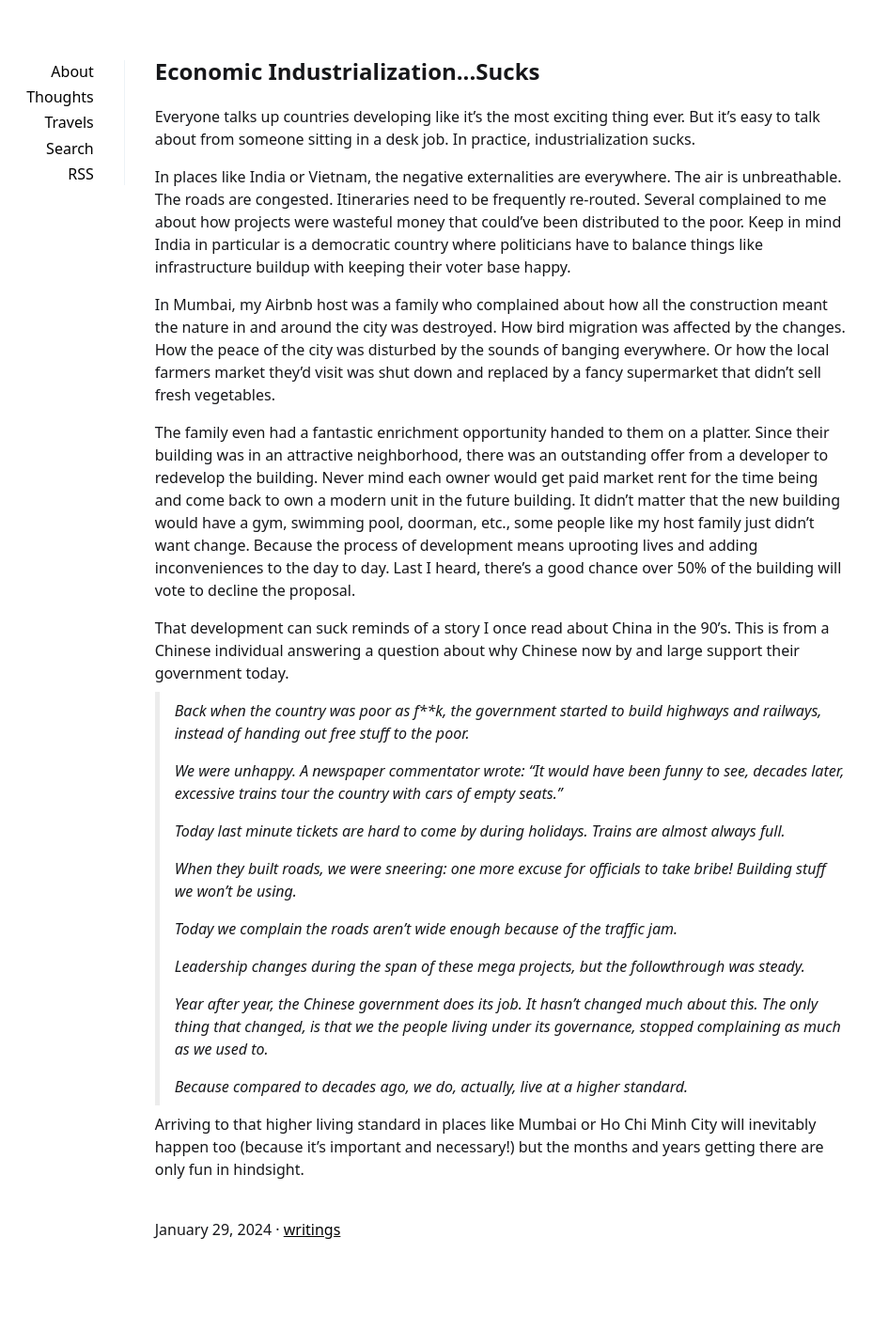
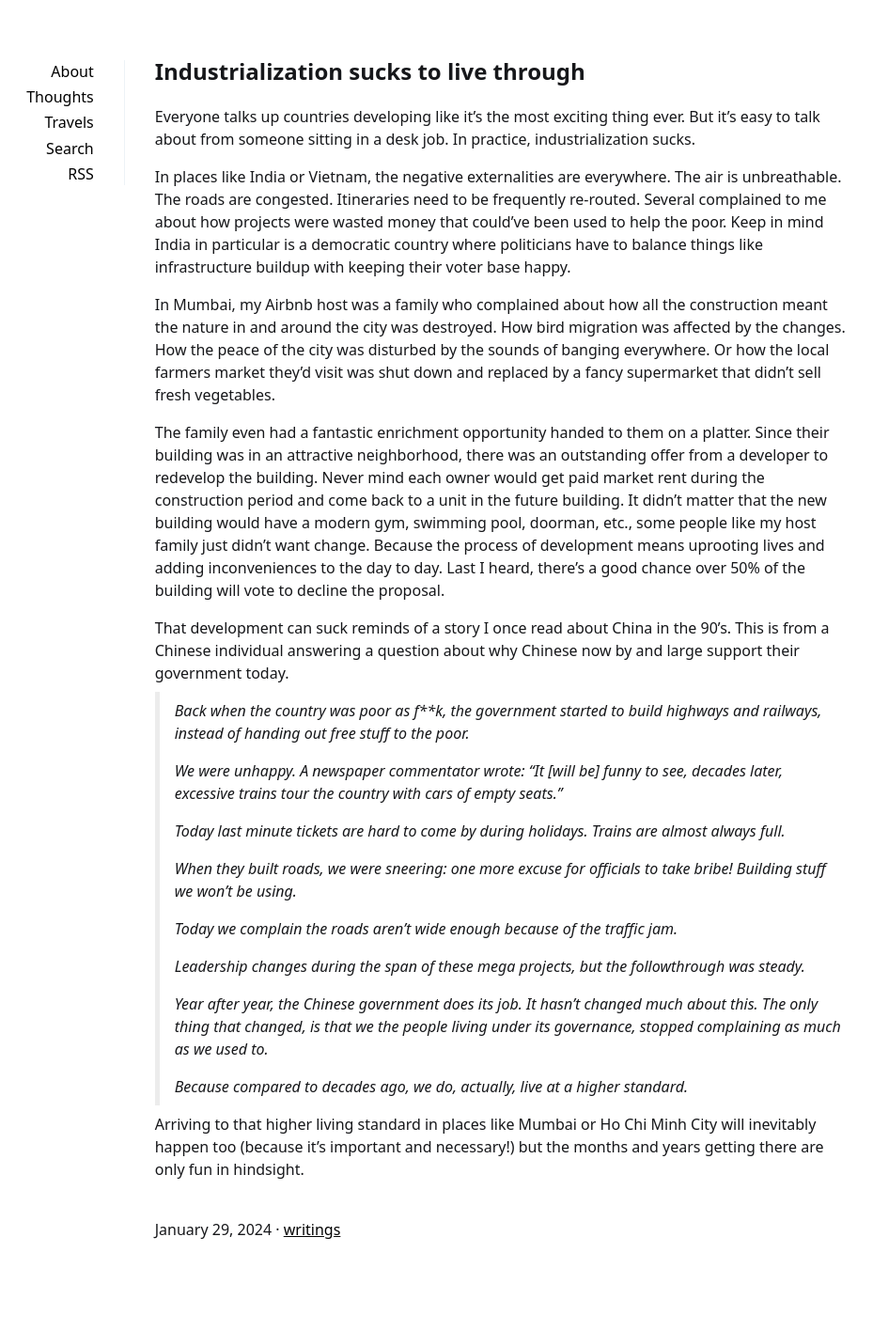
Before and after one commit to Jerry-Sun/jerry-sun.github.io, a Jekyll site: the page built from _posts/2024-01-29-industrialization-sucks.md, in a window 1280 px wide. Shown: the whole page at 94% size, without its empty margins (188-1117 px from the left). Built offline with Jekyll 4.4.1, drawn with Linux system fonts in a browser that asks for light colours.

Commit message:
upload replace twitter for books post

```diff
--- a/_posts/2024-01-29-industrialization-sucks.md
+++ b/_posts/2024-01-29-industrialization-sucks.md
@@ -1,6 +1,6 @@
 ---
 layout: post
-title: Economic Industrialization...Sucks
+title: Industrialization sucks to live through
 description:
 summary:
 tags:
@@ -9,17 +9,17 @@ tags:
 
 Everyone talks up countries developing like it's the most exciting thing ever. But it's easy to talk about from someone sitting in a desk job. In practice, industrialization sucks.
 
-In places like India or Vietnam, the negative externalities are everywhere. The air is unbreathable. The roads are congested. Itineraries need to be frequently re-routed. Several complained to me about how projects were wasteful money that could've been distributed to the poor. Keep in mind India in particular is a democratic country where politicians have to balance things like infrastructure buildup with keeping their voter base happy.
+In places like India or Vietnam, the negative externalities are everywhere. The air is unbreathable. The roads are congested. Itineraries need to be frequently re-routed. Several complained to me about how projects were wasted money that could've been used to help the poor. Keep in mind India in particular is a democratic country where politicians have to balance things like infrastructure buildup with keeping their voter base happy.
 
 In Mumbai, my Airbnb host was a family who complained about how all the construction meant the nature in and around the city was destroyed. How bird migration was affected by the changes. How the peace of the city was disturbed by the sounds of banging everywhere. Or how the local farmers market they'd visit was shut down and replaced by a fancy supermarket that didn't sell fresh vegetables.
 
-The family even had a fantastic enrichment opportunity handed to them on a platter. Since their building was in an attractive neighborhood, there was an outstanding offer from a developer to redevelop the building. Never mind each owner would get paid market rent for the time being and come back to own a modern unit in the future building. It didn't matter that the new building would have a gym, swimming pool, doorman, etc., some people like my host family just didn't want change. Because the process of development means uprooting lives and adding inconveniences to the day to day. Last I heard, there's a good chance over 50% of the building will vote to decline the proposal.
+The family even had a fantastic enrichment opportunity handed to them on a platter. Since their building was in an attractive neighborhood, there was an outstanding offer from a developer to redevelop the building. Never mind each owner would get paid market rent during the construction period and come back to a unit in the future building. It didn't matter that the new building would have a modern gym, swimming pool, doorman, etc., some people like my host family just didn't want change. Because the process of development means uprooting lives and adding inconveniences to the day to day. Last I heard, there's a good chance over 50% of the building will vote to decline the proposal.
 
 That development can suck reminds of a story I once read about China in the 90's. This is from a Chinese individual answering a question about why Chinese now by and large support their government today.
 
 > Back when the country was poor as f\*\*k, the government started to build highways and railways, instead of handing out free stuff to the poor.
 
-> We were unhappy. A newspaper commentator wrote: “It would have been funny to see, decades later, excessive trains tour the country with cars of empty seats.”
+> We were unhappy. A newspaper commentator wrote: “It [will be] funny to see, decades later, excessive trains tour the country with cars of empty seats.”
 
 > Today last minute tickets are hard to come by during holidays. Trains are almost always full.
 
```
Also changed, not shown: _posts/2024-01-30-dont-make-payments-difficult-for-foreigners.md (+4 -2 lines), _posts/2024-01-31-replace-twitter-with-books.md (added, +22 -0 lines).
